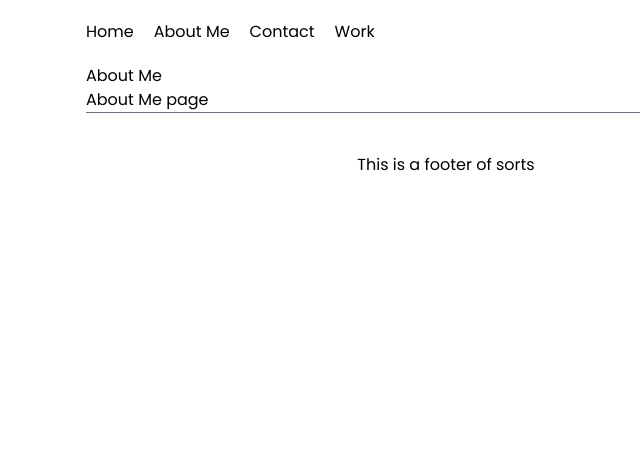
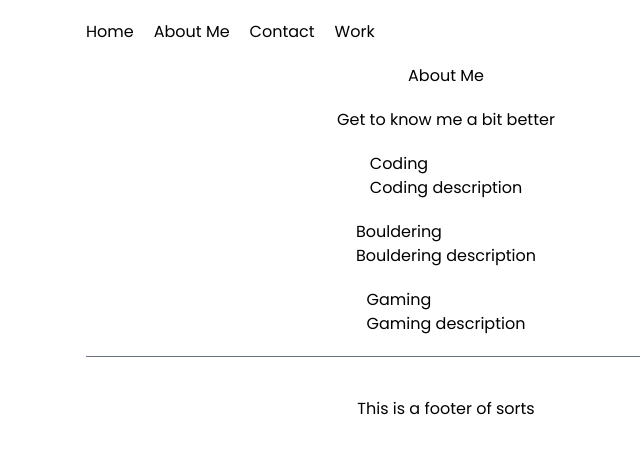
Before and after one commit to clickclickcode/portfolio, a React (Vite) app: page /about-me in a window 1280 px wide. Shown: the top 454 px of the page, without its empty margins (194-834 px from the left). Built offline with nearby package versions, Linux system fonts and the light colour scheme.

Commit message:
Added some structure to the 'about me' page.

```diff
--- a/src/pages/AboutMe.jsx
+++ b/src/pages/AboutMe.jsx
@@ -1,8 +1,33 @@
 export default function AboutMe() {
+
+    const hobbies = [
+        {
+            id: 1,
+            title: 'Coding',
+            description: 'Coding description',
+        },
+        {
+            id: 2,
+            title: 'Bouldering',
+            description: 'Bouldering description',
+        },
+        {
+            id: 3,
+            title: 'Gaming',
+            description: 'Gaming description',
+        },
+    ];
+
     return (
-        <div>
+        <div className="flex flex-col items-center gap-5 my-5">
             <h1>About Me</h1>
-            <p>About Me page</p>
+            <h2>Get to know me a bit better</h2>
+            {hobbies.map(hobby => (
+                <div key={hobby.id} className="">
+                    <h2>{hobby.title}</h2>
+                    <p>{hobby.description}</p>
+                </div>
+            ))}
         </div>
     )
 }
```
